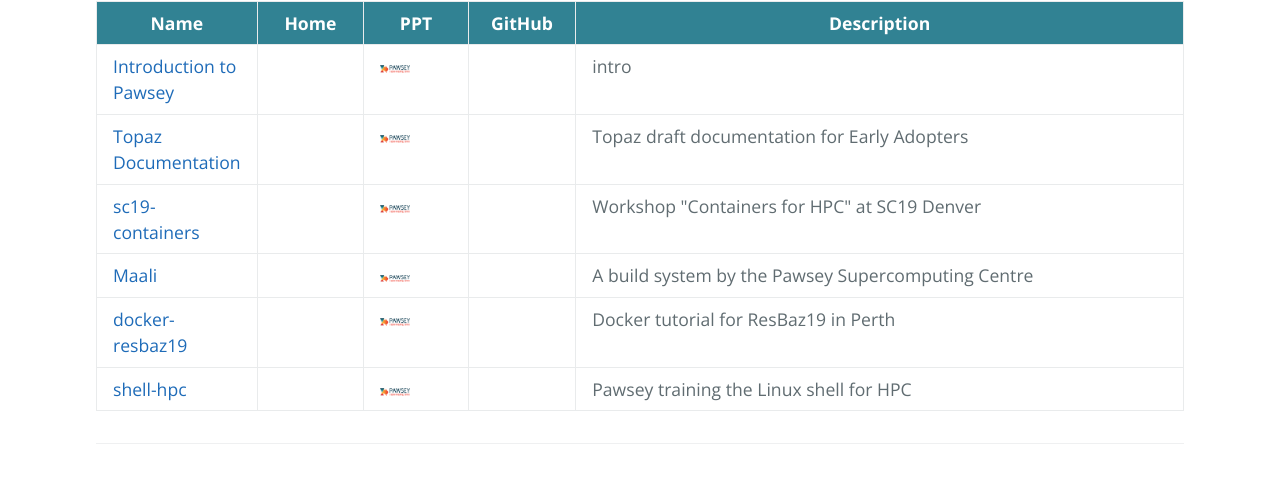
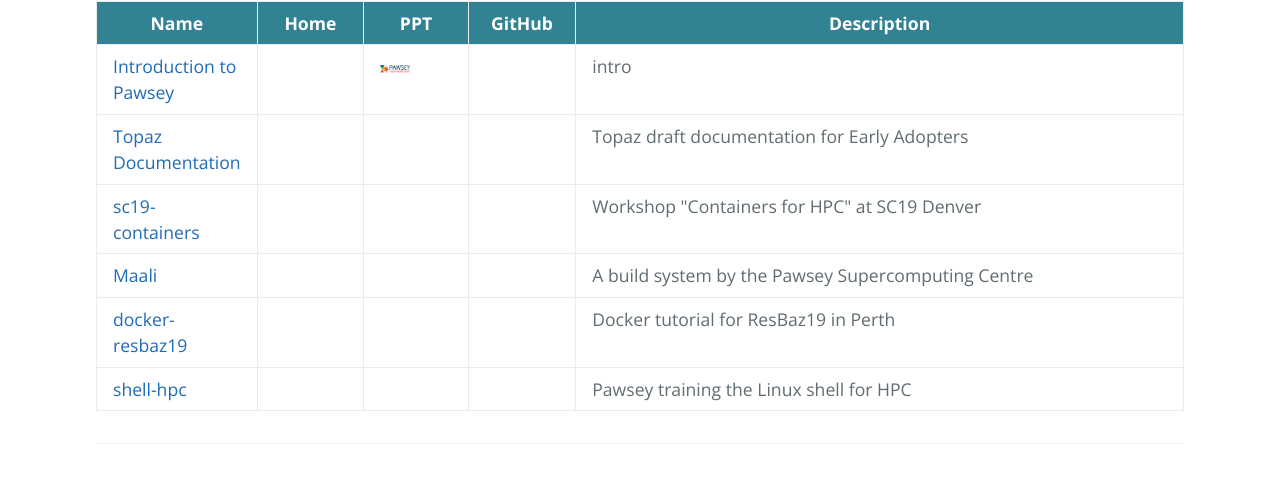
Before and after one commit to ratkinson0405/ratkinson0405.github.io, a Jekyll site: the page built from index.md, in a window 1280 px wide. Shown: the part 399-884 px from the top of the page. Built offline with Jekyll 4.4.1, drawn with Linux system fonts in a browser that asks for light colours; our own code applies the rules of GitHub Pages for plain Markdown files; the repository's description, which GitHub fills in, is left out.

Commit message:
Update default.html

```diff
--- a/_layouts/default.html
+++ b/_layouts/default.html
@@ -49,7 +49,7 @@
                   <tr>
                     <td markdown="span"><a href="{{ item.url }}">{{ item.title }}</a></td>
                     <td></td>
-                    {% if item.ppt == empty %}
+                    {% if item.ppt == nil %}
                       <td></td>
                     {% else %}
                       <td markdown="span"><a href="{{ item.ppt }}"><img width="30" src="{{ '/' | absolute_url }}assets/img/logo.png"></a></td>
@@ -65,7 +65,7 @@
                   <tr>
                     <td markdown="span"><a href="{{ item.url }}">{{ item.title }}</a></td>
                     <td></td>
-                    {% if item.ppt == empty %}
+                    {% if item.ppt == nil %}
                       <td></td>
                     {% else %}
                       <td markdown="span"><a href="{{ item.ppt }}"><img width="30" src="{{ '/' | absolute_url }}assets/img/logo.png"></a></td>
```
